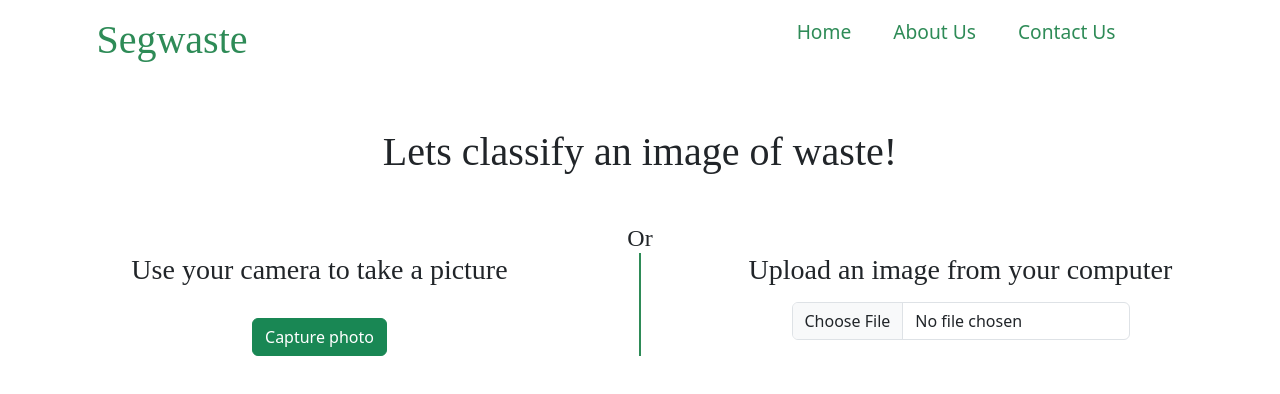
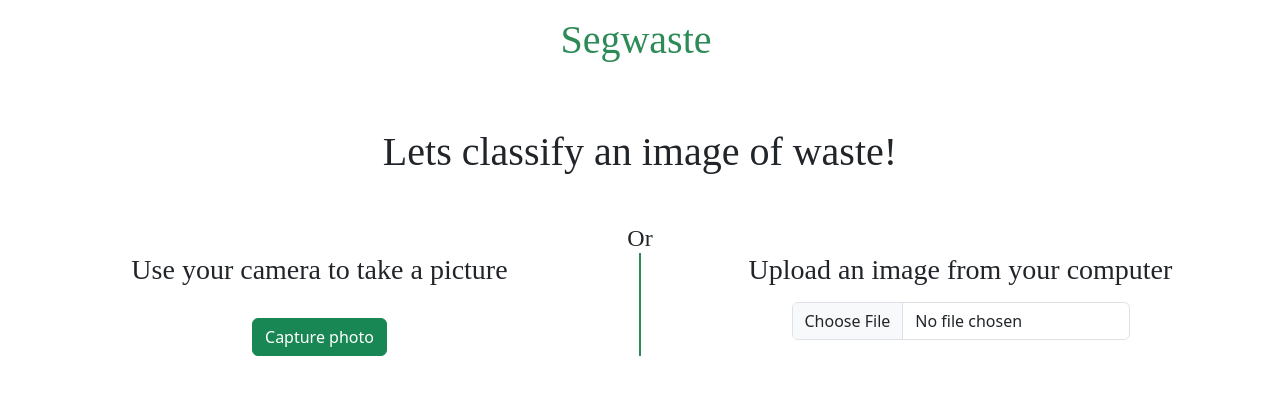
Before and after one commit to SurajAlamoni/WasteSegregationUsingAI, a React (Create React App) app in the folder react_app/: page / in a window 1280 px wide. Shown: the top 394 px of the page. Built offline with nearby package versions, Linux system fonts and the light colour scheme.

Commit message:
pushing changes in button and navbar files

```diff
--- a/react_app/src/components/Navbar/Navbar.js
+++ b/react_app/src/components/Navbar/Navbar.js
@@ -19,18 +19,6 @@ class Navbar extends Component{
 
                 </div>
 
-                <ul className={this.state.clicked ? 'nav-menu active' : 'nav-menu'}>
-                    {MenuItems.map((item, index)=> {
-                        return (
-                            <li key={index}>
-                                <a className={item.cName} href={item.url}>
-                                {item.title}
-                                </a>
-                            </li>
-                        )
-                    })}
-
-                </ul>
             </nav>
         )
 
```
Also changed, not shown: react_app/src/components/Button/Button.js (+1 -45 lines).
